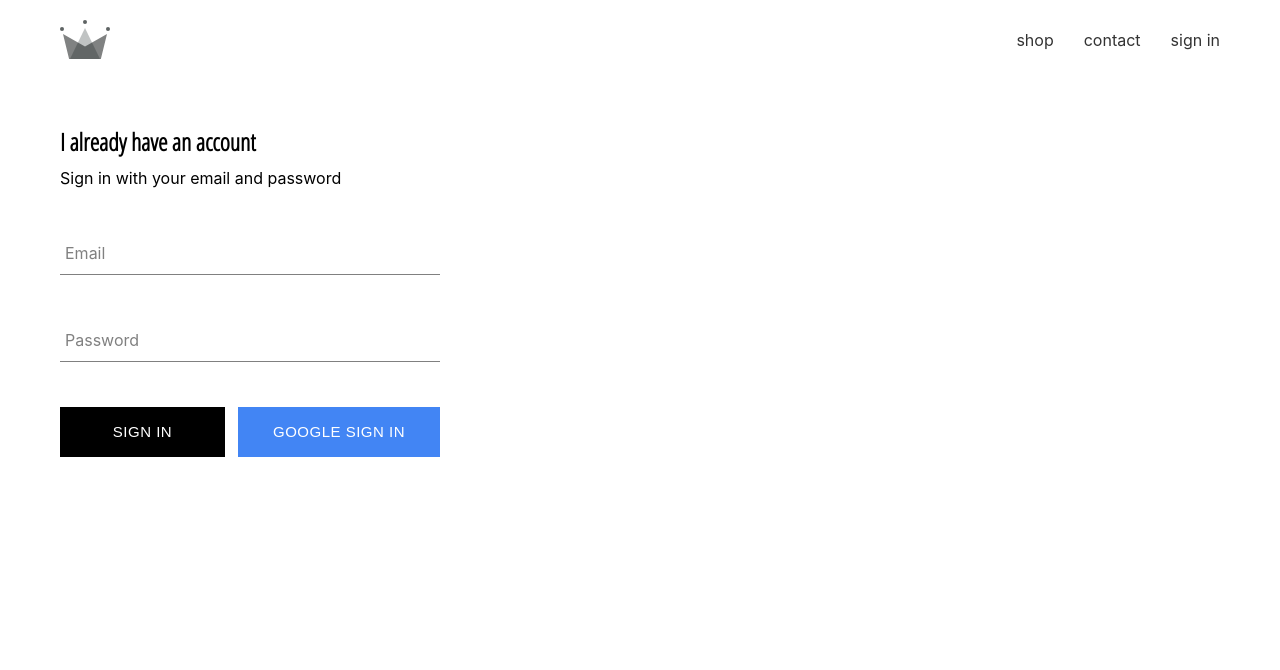
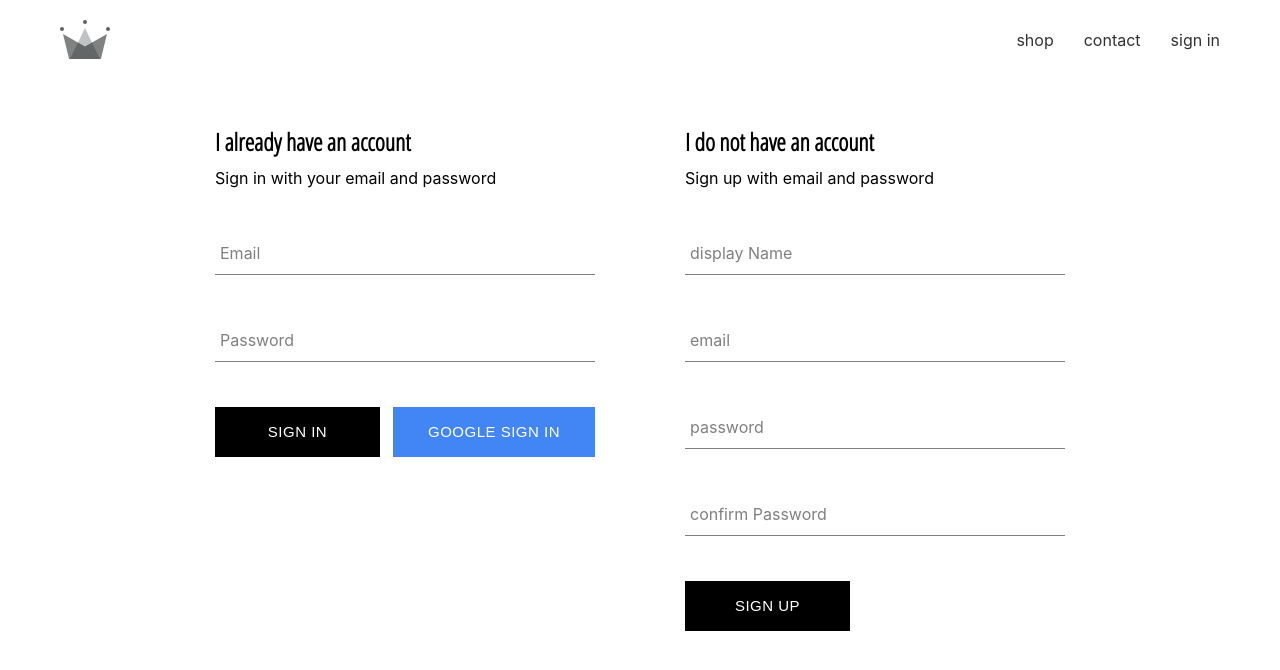
Before and after one commit to fffjacquier/react-crown-cc, a React (Create React App) app: page /signin in a window 1280 px wide. Shown: the top 670 px of the page. Built offline with nearby package versions, Linux system fonts and the light colour scheme; no server answers.

Commit message:
implements firebase signup and signin with password and email

```diff
--- a/src/App.js
+++ b/src/App.js
@@ -5,7 +5,7 @@
 import Homepage from './pages/homepage/Homepage';
 import ShopPage from './pages/shop/Shop';
 import SignInSignUpPage from './pages/signin-signup/SignInSignUp';
-import { auth } from "./firebase/firebase.utils";
+import { auth, createUserProfileDocument } from "./firebase/firebase.utils";
 
 class App extends React.Component {
   constructor() {
@@ -17,14 +17,25 @@
   }
 
   componentDidMount() {
-    this.unsubscribeFromAuth = auth.onAuthStateChanged(user => {
-      this.setState({ currentUser: user });
-      user && console.log(user.email, user.displayName);
+    this.unsubscribeFromAuth = auth.onAuthStateChanged(async userAuth => {
+      if (userAuth) {
+        const userRef = await createUserProfileDocument(userAuth);
+
+        userRef.onSnapshot(snapShot => {
+          this.setState({ currentUser: {
+            id: snapShot.id,
+            ...snapShot.data()
+          }}, () => console.log(this.state));
+        })
+      } else {
+        this.setState({ currentUser: userAuth });
+      }
     })
   }
 
   componentWillUnmount() {
     this.unsubscribeFromAuth();
+    this.setState({ currentUser: null });
   }
 
   render() {
--- a/src/components/sign-in/SignIn.jsx
+++ b/src/components/sign-in/SignIn.jsx
@@ -2,7 +2,7 @@
 import styled from "styled-components";
 import CustomButton from "../custom-button/CustomButton";
 import FormInput from "../form/FormInput";
-import { signInWithGoogle } from '../../firebase/firebase.utils'
+import { auth, signInWithGoogle } from '../../firebase/firebase.utils'
 
 const SignInStyles = styled.div`
   width: 380px;
@@ -27,12 +27,21 @@
     };
   }
 
-  handleSubmit = (e) => {
+  handleSubmit = async (e) => {
     e.preventDefault();
-    this.setState({
-      email: "",
-      password: "",
-    });
+
+    const { email, password } = this.state;
+
+    try {
+      await auth.signInWithEmailAndPassword(email, password)
+      this.setState({
+        email: "",
+        password: "",
+      });
+    } catch (error) {
+      console.error(error);
+    }
+
   };
 
   handleChange = (e) => {
--- /dev/null
+++ b/src/components/sign-up/SignUp.jsx
@@ -0,0 +1,101 @@
+import React from "react";
+import CustomButton from "../custom-button/CustomButton";
+import FormInput from "../form/FormInput";
+import { auth, createUserProfileDocument } from "../../firebase/firebase.utils";
+import styled from "styled-components";
+
+const SignUpStyles = styled.div`
+  display: flex;
+  flex-direction: column;
+  width: 380px;
+  h2 {
+    margin: 10px 0;
+  }
+`;
+
+class SignUp extends React.Component {
+  constructor() {
+    super();
+    this.state = {
+      email: "",
+      password: "",
+      confirmPassword: "",
+      displayName: "",
+    };
+  }
+
+  handleSubmit = async (event) => {
+    event.preventDefault();
+
+    const { displayName, email, password, confirmPassword } = this.state;
+    if (password !== confirmPassword) {
+      alert("passwords don't match");
+      return;
+    }
+    try {
+      const { user } = await auth.createUserWithEmailAndPassword(
+        email,
+        password
+      );
+
+      await createUserProfileDocument(user, { displayName });
+      this.setState({
+        email: "",
+        password: "",
+        confirmPassword: "",
+        displayName: "",
+      });
+    } catch (error) {
+      console.error(error);
+    }
+  };
+
+  handleChange = (event) => {
+    const { name, value } = event.target;
+
+    this.setState({ [name]: value })
+  };
+
+  render() {
+    const { displayName, email, password, confirmPassword } = this.state;
+    return (
+      <SignUpStyles>
+        <h2>I do not have an account</h2>
+        <span>Sign up with email and password</span>
+        <form onSubmit={this.handleSubmit}>
+          <FormInput
+            type="text"
+            name="displayName"
+            label="display Name"
+            value={displayName}
+            handleChange={this.handleChange}
+          ></FormInput>
+          <FormInput
+            type="email"
+            name="email"
+            label="email"
+            value={email}
+            handleChange={this.handleChange}
+          ></FormInput>
+          <FormInput
+            type="password"
+            name="password"
+            label="password"
+            value={password}
+            handleChange={this.handleChange}
+          ></FormInput>
+          <FormInput
+            type="password"
+            name="confirmPassword"
+            label="confirm Password"
+            value={confirmPassword}
+            handleChange={this.handleChange}
+          ></FormInput>
+          <CustomButton type="submit"> Sign up </CustomButton>
+        </form>
+      </SignUpStyles>
+    );
+  }
+}
+
+export default SignUp;
--- a/src/firebase/firebase.utils.js
+++ b/src/firebase/firebase.utils.js
@@ -12,6 +12,7 @@
   measurementId: "G-Q59CXR2TZK"
 };
 
+
 firebase.initializeApp(config);
 // firebase.analytics();
 
@@ -25,4 +26,33 @@
   .then((res) => console.log(res))
   .catch(e => ({/*do nothing*/}))
 
+export const createUserProfileDocument = async (userAuth, additionalData) => {
+  if (!userAuth) return;
+
+  // check if document already exists
+  const userRef = firestore.doc(`/users/${userAuth.uid}`)
+  const snapshot = await userRef.get()
+  console.log(snapshot);
+  /* return { exists: Boolean, id, metadata (SnapshotMetadata), ref...}*/
+
+  if (!snapshot.exists) {
+    // create it
+    const { displayName, email } = userAuth;
+    const createdAt = new Date();
+    try {
+      await userRef.set({
+        displayName,
+        email,
+        createdAt,
+        ...additionalData
+      })
+    } catch (er) {
+      console.error('Error creating user', er.message);
+    }
+  }
+
+  return userRef;
+};
+
+
 export default firebase;
--- a/src/pages/signin-signup/SignInSignUp.js
+++ b/src/pages/signin-signup/SignInSignUp.js
@@ -1,15 +1,21 @@
 import React from 'react';
 import styled from 'styled-components';
 import SignIn from '../../components/sign-in/SignIn';
+import SignUp from '../../components/sign-up/SignUp';
 
 const SignStyles = styled.div`
+  width: 850px;
+  display: flex;
+  justify-content: space-between;
+  margin: 20px auto;
 `;
 
 const SignInSignUpPage = () => {
   return (
-    <div>
+    <SignStyles>
       <SignIn />
-    </div>
+      <SignUp />
+    </SignStyles>
   );
 };
 
```
